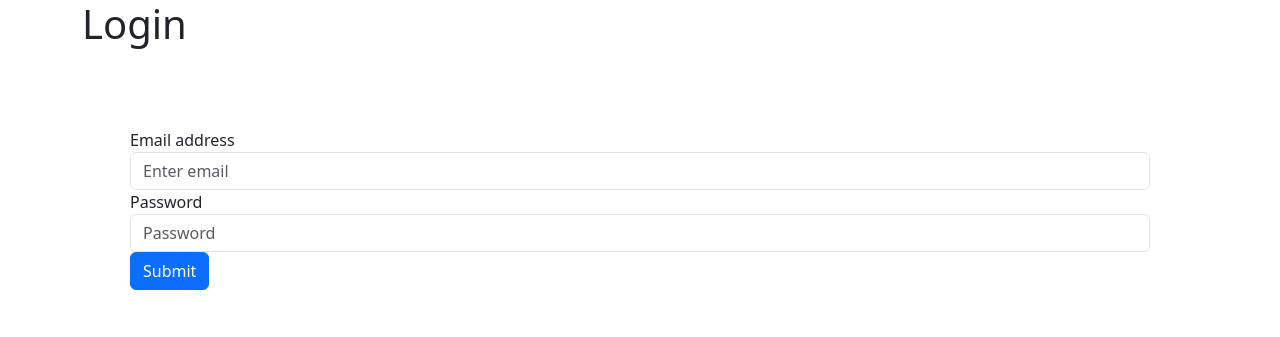
After one commit to JustADude29/ProjectFinder, a Django app: page /login-user in a window 1280 px wide. The commit adds this page. Shown: the top 337 px of the page. Run offline with Django 4.2, Linux system fonts and the light colour scheme.

Commit message:
login page working

```diff
--- a/Info_Data/admin.py
+++ b/Info_Data/admin.py
@@ -1,7 +1,6 @@
 from django.contrib import admin
 from Info_Data.models import User
 # Register your models here.
-class UserAdmin(admin.ModelAdmin):
-    list_display=('Name','E_mail','Programme','Department','Year')
 
-admin.site.register ( User , UserAdmin )
+
+admin.site.register(User)
--- a/ProjectFinder/urls.py
+++ b/ProjectFinder/urls.py
@@ -13,10 +13,12 @@ Including another URLconf
     1. Import the include() function: from django.urls import include, path
     2. Add a URL to urlpatterns:  path('blog/', include('blog.urls'))
 """
+from django.contrib.auth import urls as auth_urls
 from django.contrib import admin
 from django.urls import path, include
 
 urlpatterns = [
     path('admin/', admin.site.urls),
-    path('', include('home.urls'))
+    path('', include('home.urls')),
+    path('', include(auth_urls)),
 ]
--- /dev/null
+++ b/home/templates/home/Authentication_Templates/login.html
@@ -0,0 +1,34 @@
+<!DOCTYPE html>
+<html lang="en">
+<head>
+    <meta charset="UTF-8">
+    <meta http-equiv="X-UA-Compatible" content="IE=edge">
+    <meta name="viewport" content="width=device-width, initial-scale=1.0">
+    <title>Document</title>
+    <link href="https://cdn.jsdelivr.net/npm/bootstrap@5.3.0-alpha2/dist/css/bootstrap.min.css" rel="stylesheet" integrity="sha384-aFq/bzH65dt+w6FI2ooMVUpc+21e0SRygnTpmBvdBgSdnuTN7QbdgL+OapgHtvPp" crossorigin="anonymous">
+</head>
+<body>
+    <div class="container">
+        <h1>Login</h1><br/>
+        <form class="p-5" method="POST">
+            {% csrf_token %}
+            <div class="form-group">
+                <label for="exampleInputEmail1">Email address</label>
+                <input type="email" class="form-control" name="InputEmail" aria-describedby="emailHelp" placeholder="Enter email">
+            </div>
+            <div class="form-group">
+                <label for="exampleInputPassword1">Password</label>
+                <input type="password" class="form-control" name="InputPassword" placeholder="Password">
+            </div>
+            <button type="submit" class="btn btn-primary">Submit</button>
+        </form>
+        {% if messages %}
+            <div class="alert alert-info" role="alert">
+                {% for message in messages %}
+                    {{ message }}
+                {% endfor %}
+            </div>
+        {% endif %}
+    </div>
+</body>
+</html>
--- a/home/templates/home/nav.html
+++ b/home/templates/home/nav.html
@@ -27,8 +27,8 @@
 
 
                 <li class="nav-item">
-                        <a class="btn" href="#" role="button">
-                            <img src="images1/logo.png" alt="Project Finder">
+                        <a class="btn" href={% url 'login_page' %} role="button">
+                            <img src="images1/logo.png" alt="Login">
                         </a>
 {#                    {% if request.identity_context_data.authenticated %}#}
 {#                        <a class="btn" href="#" role="button">#}
--- a/home/urls.py
+++ b/home/urls.py
@@ -2,5 +2,6 @@ from django.urls import path
 from . import views
 
 urlpatterns = [
-    path('', views.index, name='index')
+    path('', views.index, name='index'),
+    path('login-user', views.login_user, name="login_page"),
 ]
--- a/home/views.py
+++ b/home/views.py
@@ -1,5 +1,22 @@
-from django.shortcuts import render
+from django.shortcuts import render, redirect
+from django.contrib.auth import authenticate, login
+from django.contrib import messages
 
 
 def index(request):
     return render(request, "home/home_page.html")
+
+
+def login_user(request):
+    if request.method == "POST":
+        email = request.POST['InputEmail']
+        password = request.POST['InputPassword']
+        user = authenticate(request, email=email, password=password)
+        if user is not None:
+            login(request, user)
+            return redirect('index')
+        else:
+            messages.success(request, ("error logging in"))
+            return redirect('login_page')
+    else:
+        return render(request, "home/Authentication_Templates/login.html", {})
```
Also changed, not shown: Info_Data/models.py (+28 -3 lines), ProjectFinder/__init__.py (+8 -0 lines), ProjectFinder/settings.py (+5 -2 lines), db.sqlite3 (deleted).
